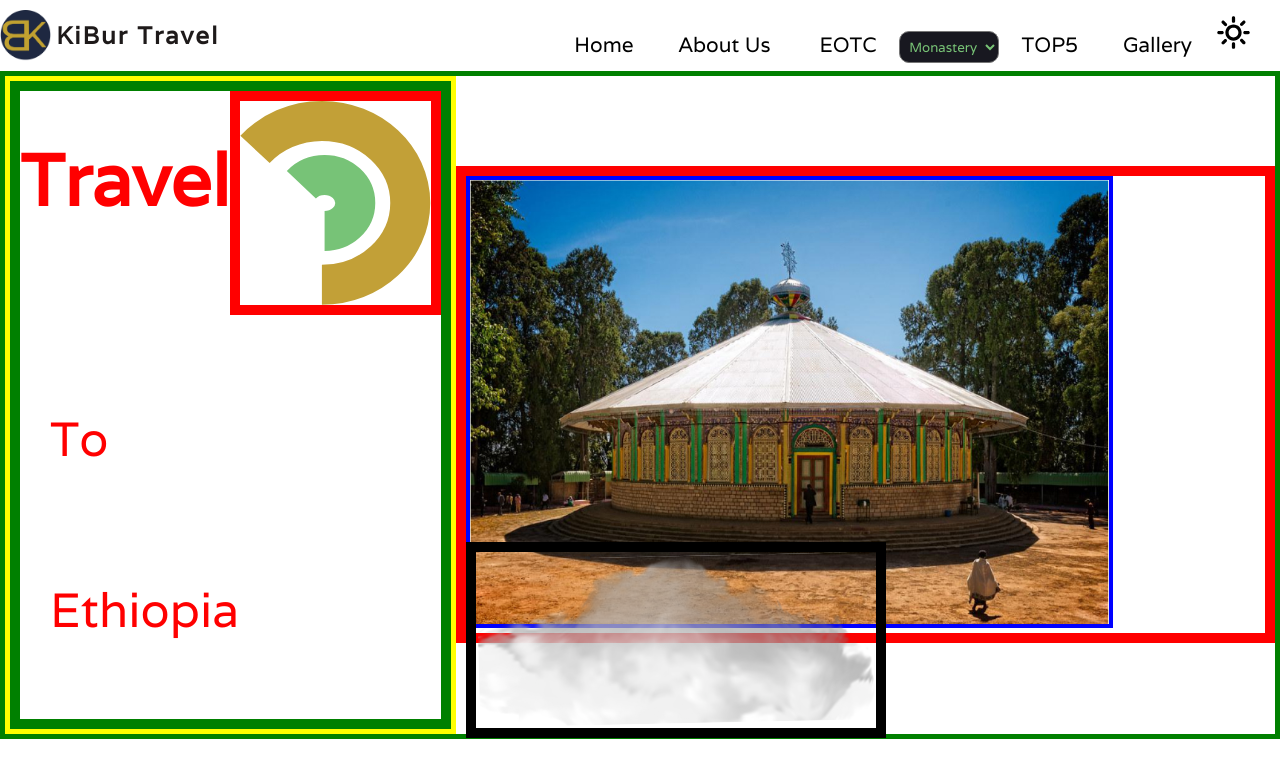
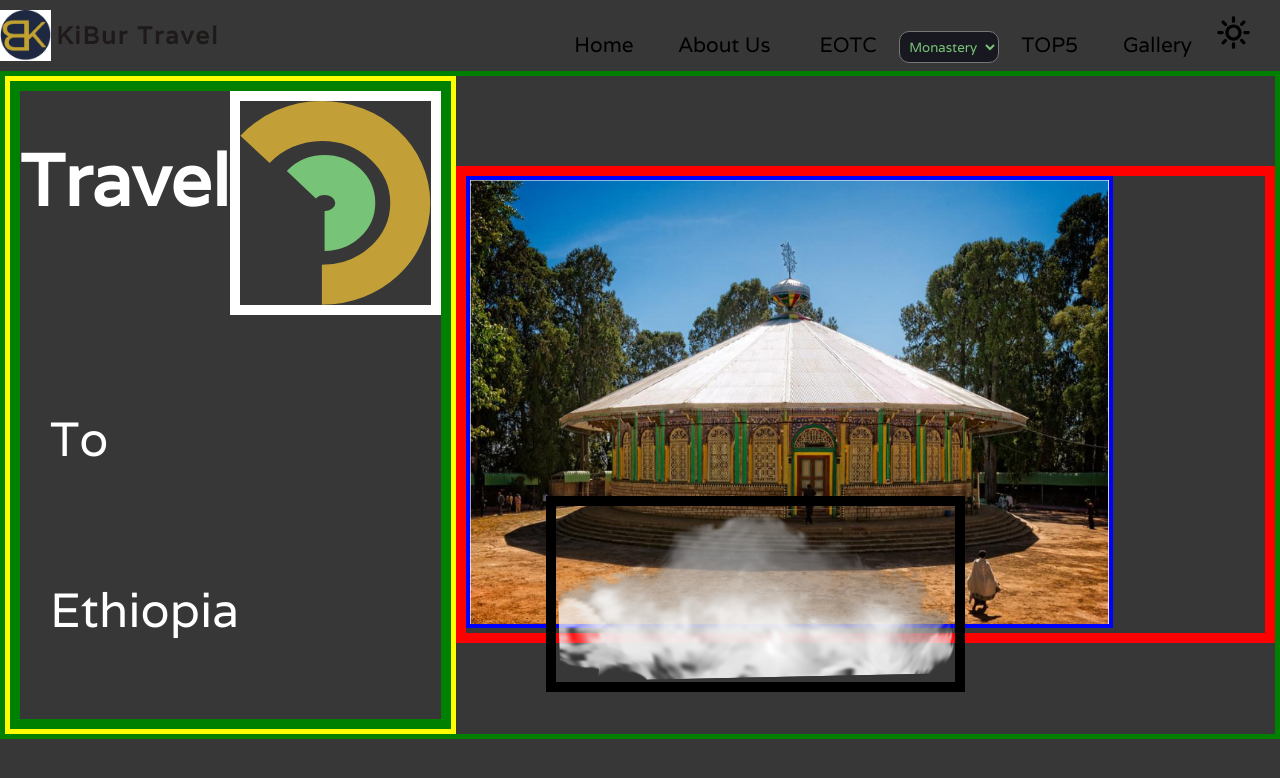
Before and after one commit to biruk-anley/Portfolio_Using_React.js, a React (Create React App) app: page / in a window 1280 px wide. Shown: the top 778 px of the page. Built offline with nearby package versions, Linux system fonts and the light colour scheme; a web font is replaced by a local one.

Commit message:
update css

```diff
--- a/src/App.css
+++ b/src/App.css
@@ -2,7 +2,7 @@
 @import url("https://fonts.googleapis.com/css?family=Varela|Lily-Script-One");
 
 body{
-    background-color:white;
+    background-color:rgba(30, 29, 29, 0.884);
     margin: 0;
     padding: 0;
     font-family: 'Varela';;
@@ -21,7 +21,7 @@ p{
 /*for the text*/
 .home-travel-title{
     font-size:3em;
-
+    color: white;
     border: 10px solid green;
 
 }
@@ -63,10 +63,16 @@ p{
     border: 10px solid black;
     width: 50%;
     position:absolute;
+    top: 70%;
+    left: 10%;
+}
+.cloud-2{
+    border: 10px solid black;
+    width: 50%;
+    position:absolute;
     top: 80%;
-    left: 0;
+    left: 10%;
 }
-
 
 
 .footer-image img{
--- a/src/pages/home.js
+++ b/src/pages/home.js
@@ -34,6 +34,9 @@ const Home = () => {
 
             <img className="church-img" src={church} alt="an image for the church" />
             <img className="cloud" src={cloud} alt="an image for the cloud" />
+            {/* <img className="cloud-2" src={cloud} alt="an image for the cloud" />
+            <img className="cloud-3" src={cloud} alt="an image for the cloud" /> */}
+
 
           </div>
       </div>
```
